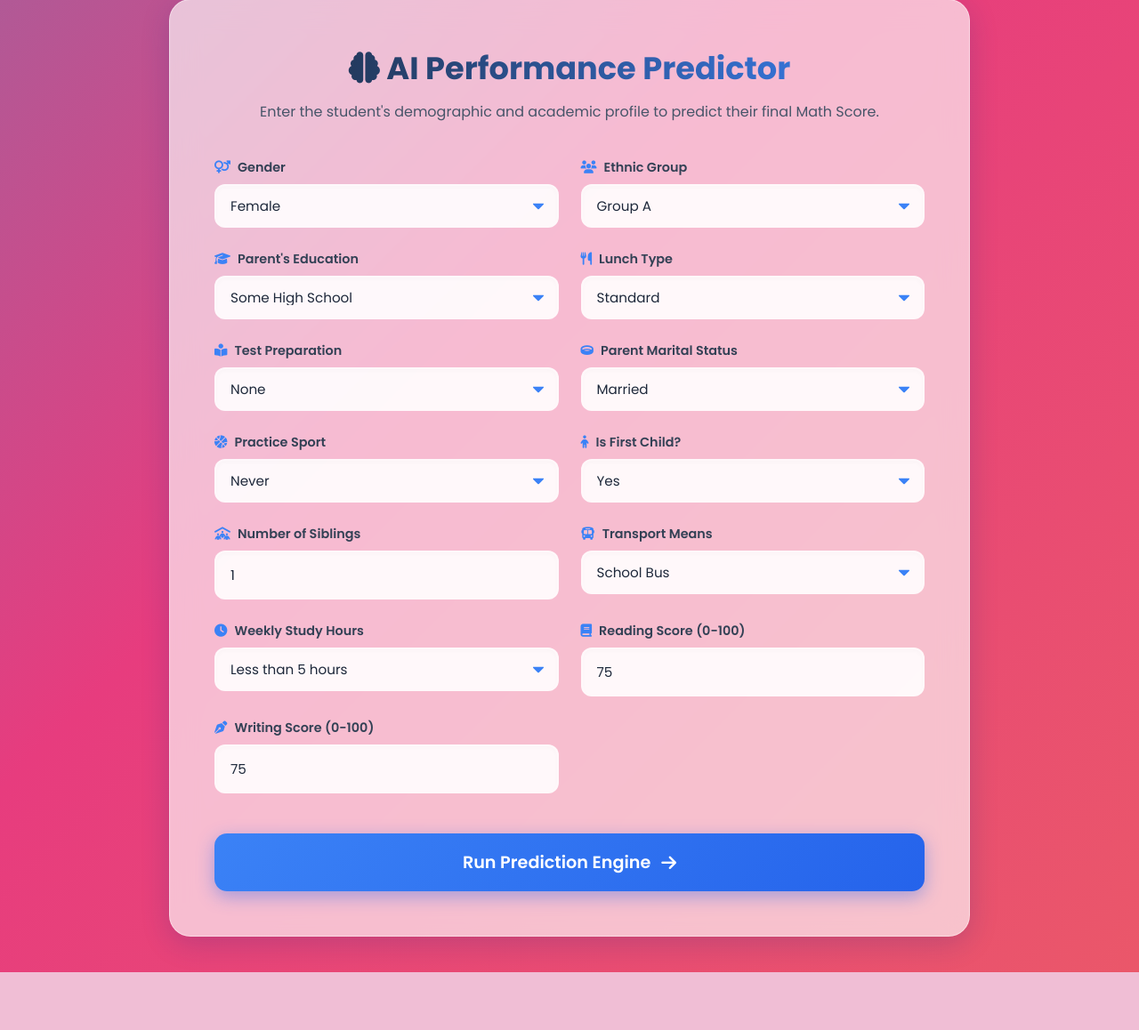
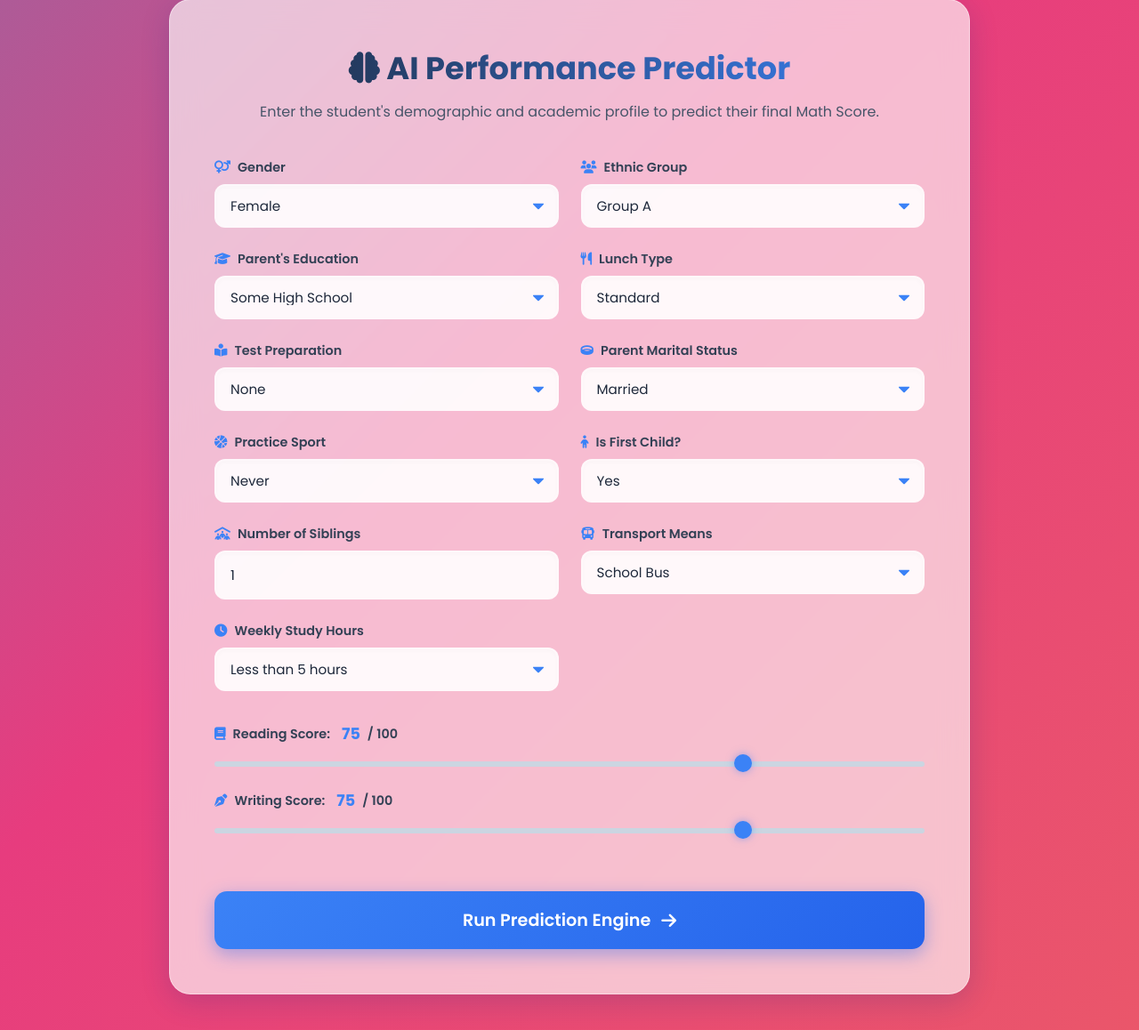
Before and after one commit to Arnav1O26/student-performance-predictor, a Flask app: page / in a window 1280 px wide. Shown: the part 41-1199 px from the top of the page at 89% size. Before the commit the page ends 1134 px from the top, so only its background shows below. Run offline with Flask 3, Linux system fonts and the light colour scheme; parts of the project's set-up code (start-up, migrations or seed data) failed here and were passed over.

Commit message:
Enhancement: Add interactive, real-time UI range sliders for score inputs

```diff
--- a/templates/index.html
+++ b/templates/index.html
@@ -211,6 +211,45 @@
             .glass-container { padding: 30px 20px; }
             .header-section h2 { font-size: 1.8rem; }
         }
+
+        /* Custom Range Sliders */
+        input[type=range] {
+            -webkit-appearance: none;
+            width: 100%;
+            background: transparent;
+            margin-top: 10px;
+        }
+
+        input[type=range]::-webkit-slider-thumb {
+            -webkit-appearance: none;
+            height: 20px;
+            width: 20px;
+            border-radius: 50%;
+            background: #3b82f6;
+            cursor: pointer;
+            margin-top: -8px;
+            box-shadow: 0 0 10px rgba(59, 130, 246, 0.5);
+            transition: transform 0.1s;
+        }
+
+        input[type=range]::-webkit-slider-thumb:hover {
+            transform: scale(1.2);
+        }
+
+        input[type=range]::-webkit-slider-runnable-track {
+            width: 100%;
+            height: 6px;
+            cursor: pointer;
+            background: #cbd5e1;
+            border-radius: 5px;
+        }
+
+        .score-display {
+            color: #3b82f6;
+            font-weight: 700;
+            font-size: 1.1rem;
+            margin-left: 5px;
+        }
     </style>
 </head>
 <body>
@@ -320,14 +359,22 @@
                 </select>
             </div>
 
-            <div class="input-group">
-                <label><i class="fa-solid fa-book"></i> Reading Score (0-100)</label>
-                <input type="number" name="ReadingScore" value="75" min="0" max="100" required>
+           <div class="input-group" style="grid-column: 1 / -1; margin-top: 10px;">
+                <label>
+                    <i class="fa-solid fa-book"></i> Reading Score:
+                    <span id="read-val" class="score-display">75</span> / 100
+                </label>
+                <input type="range" name="ReadingScore" id="read-slider" value="75" min="0" max="100"
+                       oninput="document.getElementById('read-val').innerText = this.value">
             </div>
 
-            <div class="input-group">
-                <label><i class="fa-solid fa-pen-nib"></i> Writing Score (0-100)</label>
-                <input type="number" name="WritingScore" value="75" min="0" max="100" required>
+            <div class="input-group" style="grid-column: 1 / -1; margin-bottom: 20px;">
+                <label>
+                    <i class="fa-solid fa-pen-nib"></i> Writing Score:
+                    <span id="write-val" class="score-display">75</span> / 100
+                </label>
+                <input type="range" name="WritingScore" id="write-slider" value="75" min="0" max="100"
+                       oninput="document.getElementById('write-val').innerText = this.value">
             </div>
 
             <button type="submit" class="btn-submit" id="submit-btn">
```
